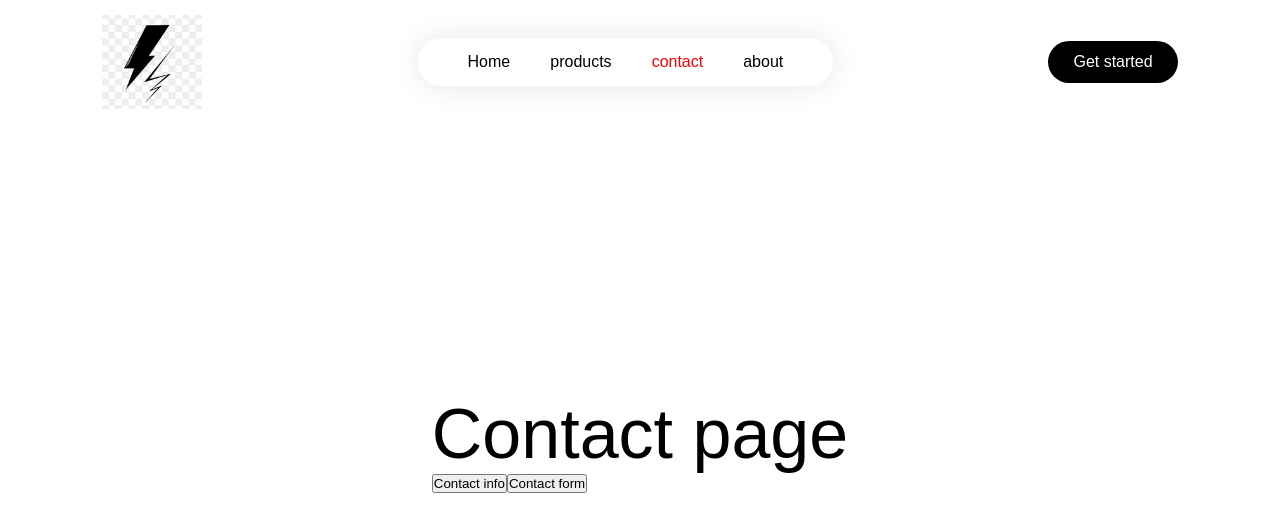
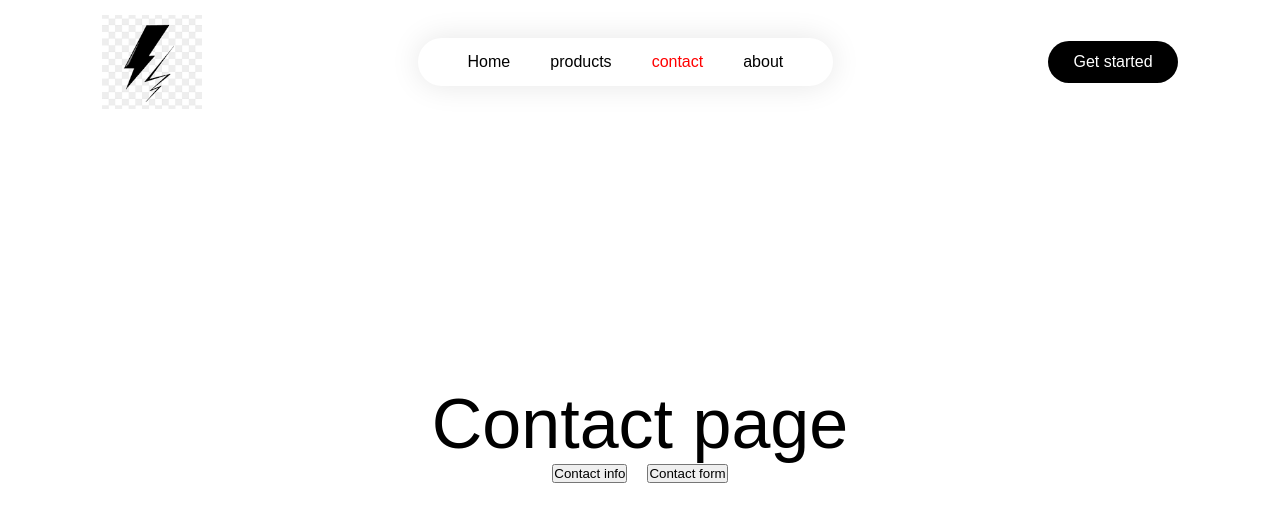
Before and after one commit to Bhuvaneshreddy12/ViteRouterApp, a React (Vite) app: page /contact in a window 1280 px wide. Shown: the top 532 px of the page. Built offline with nearby package versions, Linux system fonts and the light colour scheme.

Commit message:
Adding css for contact  buttons

```diff
--- a/src/index.css
+++ b/src/index.css
@@ -55,3 +55,12 @@ a.active{
   font-size: 70px;
   font-weight: 500;
 }
+.contact-buttons{
+  display: flex;
+  align-items: center;
+  justify-content: center;
+  width: 100%;
+  padding-bottom: 20px;
+  gap: 20px;
+
+}
```
